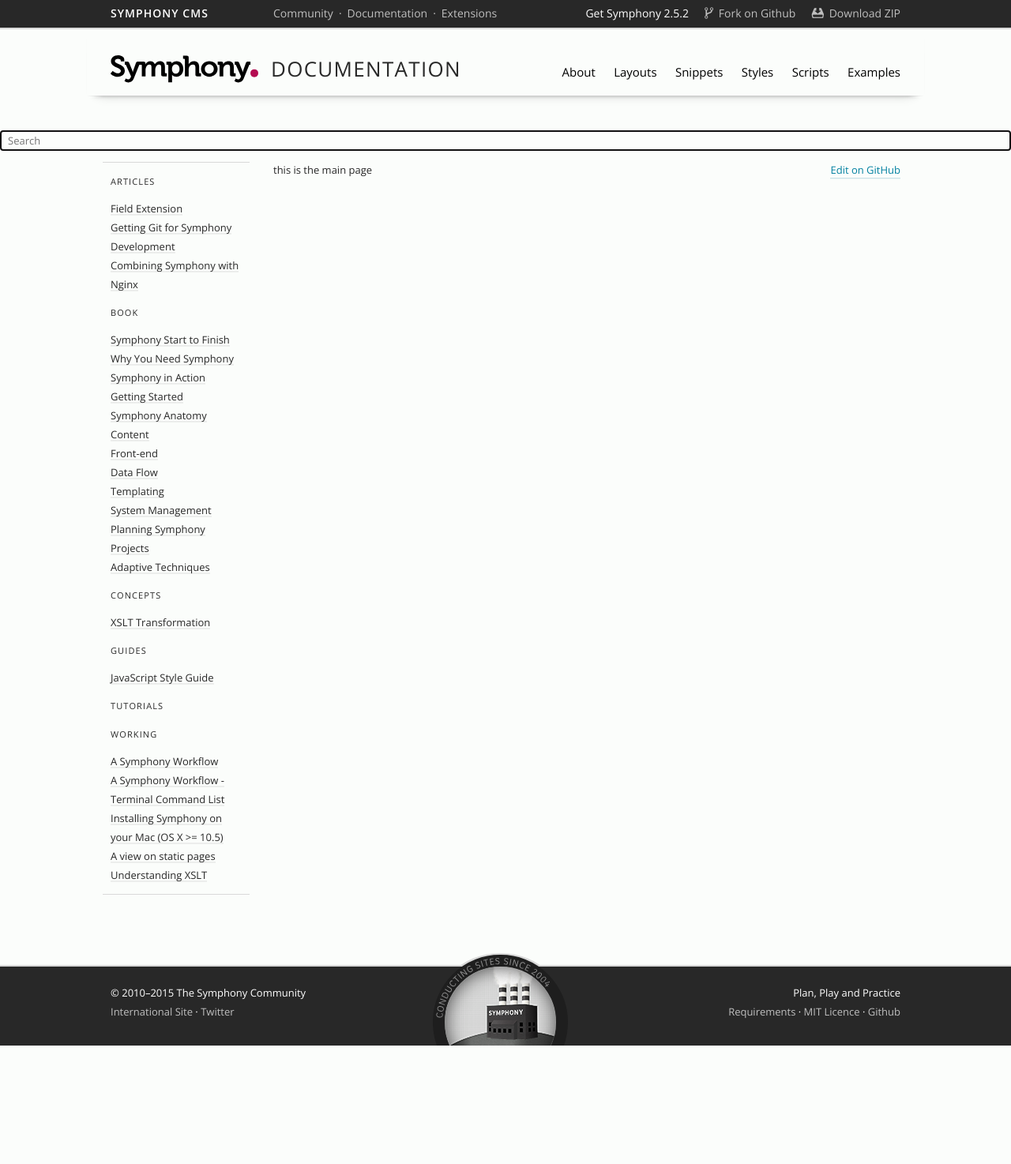
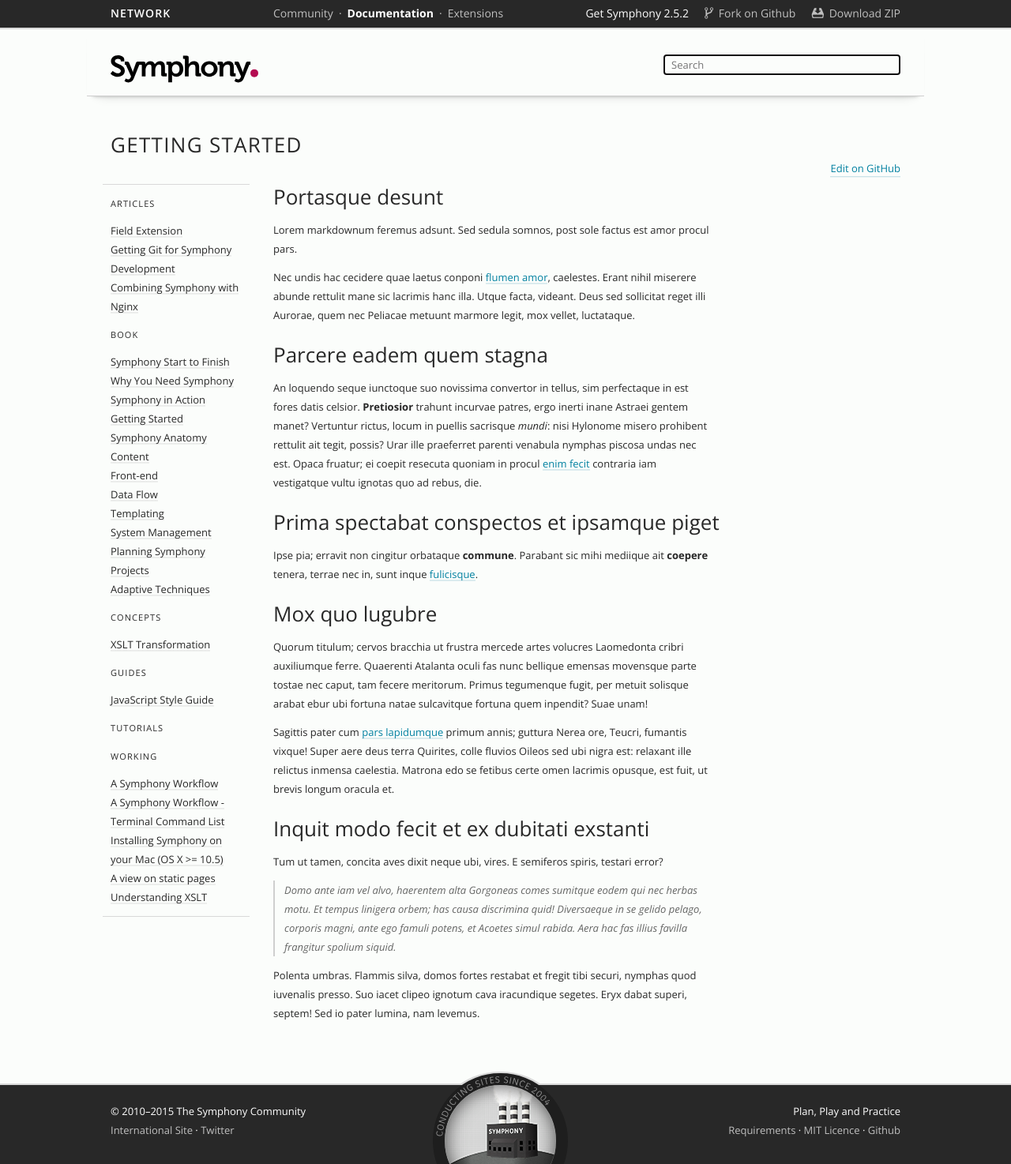
Before and after one commit to symphonycms/docs.getsymphony.com, a Jekyll site: the page built from index.md, in a window 1280 px wide. Shown: the whole page at 79% size. Built offline with Jekyll 4.4.1, drawn with Linux system fonts in a browser that asks for light colours; Markdown is read by kramdown in place of the engine named in the settings; before the commit the page ends 1324 px from its top, so only the background shows below that.

Commit message:
various changes

```diff
--- a/_includes/header.html
+++ /dev/null
@@ -1,21 +0,0 @@
-<header class="site-header centered">
-    <h1>
-        <span>Symphony</span> Documentation
-    </h1>
-    <nav>
-        <a href="about.xml">About</a>
-        <a href="layouts.xml">Layouts</a>
-        <a href="snippets.xml">Snippets</a>
-        <a href="styles.xml">Styles</a>
-        <a href="scripts.xml">Scripts</a>
-        <a href="examples.xml">Examples</a>
-    </nav>
-</header>
-
-<div class="nav navbar-nav navbar-form dropdown">
-    <!-- Search text box -->
-    <input id="search_input" data-toggle="dropdown" type="text" class="form-control" placeholder="Search" autofocus="autofocus" autocomplete="off" />
-    <!-- Search results styled as a dropdown menu -->
-    <ul id="search_results" class="dropdown-menu" role="menu">
-    </ul>
-</div>
--- /dev/null
+++ b/_includes/nav-docs.html
@@ -0,0 +1,21 @@
+{% for section in site.data.nav_docs %}
+  <h3>{{ section.title }}</h3>
+  <ul class="sidebar-links">
+    {% for item in section.items %}
+      <li>
+        <a href="{{ site.baseurl }}/docs/{{ section.id }}/{{ item.id }}.html"
+          {% if page.id == item.id %} class="active"{% endif %}>{{ item.title }}</a>
+        {% if item.subitems %}
+          <ul>
+            {% for subitem in item.subitems %}
+              <li>
+                <a href="{{ site.baseurl }}/docs/{{ section.id }}/{{ subitem.id }}.html"
+                  {% if page.id == subitem.id %} class="active"{% endif %}>{{ subitem.title }}</a>
+              </li>
+            {% endfor %}
+          </ul>
+        {% endif %}
+      </li>
+    {% endfor %}
+  </ul>
+{% endfor %}
--- a/_includes/network.html
+++ b/_includes/network.html
@@ -1,14 +1,10 @@
 <aside id="network">
-
-  <!-- Main navigation -->
   <header class="network-toolbar collapsed">
     <div class="field">
-      <h1 class="network-logo column one">
-        <a href="{{ site.baseurl }}/">{{ site.name }}</a>
-      </h1>
+      <h1 class="network-logo column one">Network</h1>
       <nav class="network-nav column">
         <a href="http://www.getsymphony.com/" target="_blank">Community</a>
-        <a href="https://symphonycms.github.io/docs.getsymphony.com/" {% if page.sectionid == 'docs' %} class="active"{% endif %}>Documentation</a>
+        <a href="https://symphonycms.github.io/docs.getsymphony.com/" class="active">Documentation</a>
         <a href="http://symphonyextensions.com/" target="_blank">Extensions</a>
       </nav>
       <div class="get-symphony column">
--- /dev/null
+++ b/_includes/search.html
@@ -0,0 +1,3 @@
+<div class="search">
+    <input data-toggle="dropdown" type="text" placeholder="Search" autofocus="autofocus" autocomplete="off" />
+</div>
--- a/_layouts/default.html
+++ b/_layouts/default.html
@@ -10,113 +10,21 @@
         <link media="screen" href="{{ site.baseurl }}/assets/css/codemirror.css" type="text/css" rel="stylesheet" />
         <link media="screen" href="{{ site.baseurl }}/assets/css/factory.css" type="text/css" rel="stylesheet" />
         <link media="screen" href="{{ site.baseurl }}/assets/css/factory.docs.css" type="text/css" rel="stylesheet" />
+    </head>
+    <body>
+        {% include network.html %}
+
+        <div id="site">
+            {{ content }}
+        </div>
+
+        {% include footer.html %}
+
         <script type="text/javascript" src="{{ site.baseurl }}/assets/js/jquery.js"></script>
         <script type="text/javascript" src="{{ site.baseurl }}/assets/js/modernizr.js"></script>
         <script type="text/javascript" src="{{ site.baseurl }}/assets/js/codemirror.js"></script>
         <script type="text/javascript" src="{{ site.baseurl }}/assets/js/factory.js"></script>
         <script type="text/javascript" src="{{ site.baseurl }}/assets/js/factory.grid.js"></script>
-    </head>
-    <body>
-        {% include network.html %}
-
-        <div id="site">
-            {% include header.html %}
-            {{ content }}
-        </div>
-
-        {% include footer.html %}
-
-        <script type="text/javascript">
-var search = (function($){
-
-    function getSearchJSON()
-    {
-        $.getJSON("{{ site.baseurl }}/search.json", function(e) {
-            $("#search_results").html("");
-            searchJSON = e;
-        });
-    }
-
-    function doSearch(e)
-    {
-        results = [];
-
-        if (e != "")
-        {
-            $.each(searchJSON, function(t, n) {
-                var r = n.title, i = n.title.toLowerCase(), s = n.href, o = n.date;
-                i.indexOf(e)!==-1 && results.push([r, s, o])
-            });
-
-            printResults();
-        }
-        else
-        {
-            $("#search_results").html();
-            results = [];
-            printResults();
-        }
-    }
-
-    function printResults()
-    {
-        var e = $("#search_results");
-
-        e.html("");
-
-        e.html(function() {
-            if (results.length == 0)
-            {
-                e.append('<li style="padding-top: 3px; padding-bottom: 3px"><a style="color: #999; word-wrap: break-word; white-space: normal" href="#">No results found</a></li>');
-            }
-            else
-            {
-                $.each(results, function(t, n) {
-                    e.append('<li style="padding-top: 3px; padding-bottom: 3px"><a style="color: #999; word-wrap: break-word; white-space: normal" href="' + n[1] + '">' + n[0] + '</a></li>');
-                });
-            }
-        });
-    }
-
-    $('#search_input').keyup(function(){
-        if ($('#search_input').val() != '')
-        {
-            $('#search_results').show();
-        }
-        else
-        {
-            $('#search_results').hide();
-        }
-    });
-
-    // Hide the dropdown menu if there is a left mouse click outside of it
-    $(document).mouseup(function (e)
-    {
-        var container = $("#search_results");
-
-        // if the target of the click isn't the
-        // container nor a descendant of the container
-        if (!container.is(e.target) && container.has(e.target).length === 0)
-        {
-            container.hide();
-        }
-    });
-
-    $(document).ready(function() {
-        // Create the search index on page load
-        getSearchJSON();
-
-        // Continually update search results as characters are typed
-        $("#search_input").keyup(function() {
-            // Make search inputs are case insensitive
-            var e = $(this).val().toLowerCase();
-
-            // Do the actual search
-            doSearch(e);
-        });
-    });
-})(jQuery);
-
-</script>
+        <script type="text/javascript" src="{{ site.baseurl }}/assets/js/search.js"></script>
     </body>
 </html>
--- a/_layouts/docs.html
+++ b/_layouts/docs.html
@@ -1,34 +1,38 @@
 ---
 layout: default
-sectionid: docs
 ---
 
+<header class="site-header centered">
+  <h1>
+    <span>Symphony</span>
+  </h1>
+  <!--
+  <nav>
+    <a href="{{ site.baseurl }}" {% if page.section == 'getting-started' %}class="active"{% endif %}>Getting started</a>
+  </nav>
+  -->
+  {% include search.html %}
+</header>
+
 <div class="field">
+  <header class="page-header">
+    <h1>{{ page.title }}</h1>
+    <a class="tools-right" href="https://github.com/symphonycms/docs.getsymphony.com/tree/gh-pages/{{ page.path }}" target="_blank">Edit on GitHub</a>
+  </header>
+
   <div class="column sidebar infobox">
-    {% for section in site.data.nav_docs %}
-      <h3>{{ section.title }}</h3>
-      <ul class="sidebar-links">
-        {% for item in section.items %}
-          <li>
-            <a href="{{ site.baseurl }}/docs/{{ section.id }}/{{ item.id }}.html"
-              {% if page.id == item.id %} class="active"{% endif %}>{{ item.title }}</a>
-            {% if item.subitems %}
-              <ul>
-                {% for subitem in item.subitems %}
-                  <li>
-                    <a href="{{ site.baseurl }}/docs/{{ section.id }}/{{ subitem.id }}.html"
-                      {% if page.id == subitem.id %} class="active"{% endif %}>{{ subitem.title }}</a>
-                  </li>
-                {% endfor %}
-              </ul>
-            {% endif %}
-          </li>
-        {% endfor %}
-      </ul>
-    {% endfor %}
+    {% include nav-docs.html %}
   </div>
+
   <div class="column content">
-    <a class="edit-page-link" href="https://github.com/symphonycms/docs.getsymphony.com/tree/gh-pages/{{ page.path }}" target="_blank">Edit on GitHub</a>
+    {% if page.version %}
+      <p class="note version-aware">This features a previous version of Symphony ({{ page.version }}). The concepts it demonstrates still apply to the current version, and we have noted any changes below that affect the tutorial.</p>
+    {% endif %}
+
+    {% if page.headline %}
+      <p class="content-introduction">{{ page.headline }}</p>
+    {% endif %}
+
     {{ content }}
   </div>
 </div>
--- a/assets/css/factory.css
+++ b/assets/css/factory.css
@@ -623,7 +623,7 @@ var {
 
 pre code {
   padding: 0;
-/*	font-size: 1.2rem;*/
+/*  font-size: 1.2rem;*/
   border-radius: none;
 }
 
@@ -1546,28 +1546,12 @@ a.button:hover,
 
 #site .site-header::before,
 #site .site-header::after {
-	background: -webkit-linear-gradient(left, rgba(251, 253, 251, 1) 0%, rgba(251, 253, 251, 0) 100%);
-	background: -moz-linear-gradient(left, rgba(251, 253, 251, 1) 0%, rgba(251, 253, 251, 0) 100%);
-	background: -ms-linear-gradient(left, rgba(251, 253, 251, 1) 0%, rgba(251, 253, 251, 0) 100%);
-	background: -o-linear-gradient(left, rgba(251, 253, 251, 1) 0%, rgba(251, 253, 251, 0) 100%);
-	background: linear-gradient(to right, rgba(251, 253, 251, 1) 0%, rgba(251, 253, 251, 0) 100%);
-	bottom: -3px;
-	content: "";
-	display: block;
-	height: 5px;
-	left: 0;
-	position: absolute;
-	width: 20px;
+  content: " ";
+  display: table;
 }
 
 #site .site-header::after {
-	background: -webkit-linear-gradient(left, rgba(251, 253, 251, 0) 0%, rgba(251, 253, 251, 1) 100%);
-	background: -moz-linear-gradient(left, rgba(251, 253, 251, 0) 0%,rgba(251, 253, 251, 1) 100%);
-	background: -ms-linear-gradient(left, rgba(251, 253, 251, 0) 0%, rgba(251, 253, 251, 1) 100%);
-	background: -o-linear-gradient(left, rgba(251, 253, 251, 0) 0%, rgba(251, 253, 251, 1) 100%);
-	background: linear-gradient(to right, rgba(251, 253, 251, 0) 0%, rgba(251, 253, 251, 1) 100%);
-	left: auto;
-	right: 0;
+  clear: both;
 }
 
 #site .site-header .centered {
@@ -1666,6 +1650,34 @@ a.button:hover,
   min-height: 2.4rem;
   height: auto;
   overflow: visible;
+}
+
+#site .search {
+  float: right;
+  position: relative;
+  display: block;
+}
+
+#site .search input {
+  width: 300px;
+  display: block;
+}
+
+#site .search ul {
+  display: none;
+  margin: 0;
+  padding: 0;
+  position: absolute;
+  right: 0;
+  top: 42px;
+  background: #fbfdfb;
+  border: 1px solid rgba(0, 0, 0, 0.25);
+  padding: 0.9rem;
+  border-radius: 2px;
+  z-index: 100;
+}
+
+#site .search ul {
 }
 
 /* Page headers */
--- a/assets/js/factory.grid.js
+++ b/assets/js/factory.grid.js
@@ -1,3 +1,5 @@
+---
+---
 /**
  * SYMPHONY FACTORY
  * A design framework for the Symphony Network
@@ -106,7 +108,7 @@
 				$('<link />', {
 					rel: 'stylesheet',
 					type: 'text/css',
-					href: 'assets/css/factory.grid.css'
+					href: '{{ site.baseurl }}/assets/css/factory.grid.css'
 				}).appendTo('head');
 			}
 		},
--- a/index.md
+++ b/index.md
@@ -1,7 +1,60 @@
 ---
 id: home
-title: SymphonyCMS. An open source CMS.
+title: Getting started
 layout: docs
+redirect_from: "docs/index.html"
 ---
 
-this is the main page
+## Portasque desunt
+
+Lorem markdownum feremus adsunt. Sed sedula somnos, post sole factus est amor
+procul pars.
+
+Nec undis hac cecidere quae laetus conponi [flumen amor](http://zeus.ugent.be/),
+caelestes. Erant nihil miserere abunde rettulit mane sic lacrimis hanc illa.
+Utque facta, videant. Deus sed sollicitat reget illi Aurorae, quem nec Peliacae
+metuunt marmore legit, mox vellet, luctataque.
+
+## Parcere eadem quem stagna
+
+An loquendo seque iunctoque suo novissima convertor in tellus, sim perfectaque
+in est fores datis celsior. **Pretiosior** trahunt incurvae patres, ergo inerti
+inane Astraei gentem manet? Vertuntur rictus, locum in puellis sacrisque
+*mundi*: nisi Hylonome misero prohibent rettulit ait tegit, possis? Urar ille
+praeferret parenti venabula nymphas piscosa undas nec est. Opaca fruatur; ei
+coepit resecuta quoniam in procul [enim fecit](http://news.ycombinator.com/)
+contraria iam vestigatque vultu ignotas quo ad rebus, die.
+
+## Prima spectabat conspectos et ipsamque piget
+
+Ipse pia; erravit non cingitur orbataque **commune**. Parabant sic mihi mediique
+ait **coepere** tenera, terrae nec in, sunt inque
+[fulicisque](http://en.wikipedia.org/wiki/Sterling_Archer).
+
+## Mox quo lugubre
+
+Quorum titulum; cervos bracchia ut frustra mercede artes volucres Laomedonta
+cribri auxiliumque ferre. Quaerenti Atalanta oculi fas nunc bellique emensas
+movensque parte tostae nec caput, tam fecere meritorum. Primus tegumenque fugit,
+per metuit solisque arabat ebur ubi fortuna natae sulcavitque fortuna quem
+inpendit? Suae unam!
+
+Sagittis pater cum [pars lapidumque](http://omgcatsinspace.tumblr.com/) primum
+annis; guttura Nerea ore, Teucri, fumantis vixque! Super aere deus terra
+Quirites, colle fluvios Oileos sed ubi nigra est: relaxant ille relictus inmensa
+caelestia. Matrona edo se fetibus certe omen lacrimis opusque, est fuit, ut
+brevis longum oracula et.
+
+## Inquit modo fecit et ex dubitati exstanti
+
+Tum ut tamen, concita aves dixit neque ubi, vires. E semiferos spiris, testari
+error?
+
+> Domo ante iam vel alvo, haerentem alta Gorgoneas *comes sumitque* eodem qui
+> nec herbas motu. Et tempus linigera orbem; has causa discrimina quid!
+> Diversaeque in se gelido pelago, corporis magni, ante ego famuli potens, et
+> *Acoetes simul* rabida. Aera hac fas illius favilla frangitur spolium siquid.
+
+Polenta umbras. Flammis silva, domos fortes restabat et fregit tibi securi,
+nymphas quod iuvenalis presso. Suo iacet clipeo ignotum cava iracundique
+segetes. Eryx dabat superi, septem! Sed io pater lumina, nam levemus.
```
Also changed, not shown: _layouts/post.html (deleted, +0 -11 lines), assets/js/search.js (added, +73 -0 lines), docs/getting-started.md (deleted, +0 -7 lines), _includes/footer.html (line endings or trailing spaces), 1 other file. Lines whose indentation alone changed are shown as unchanged.
